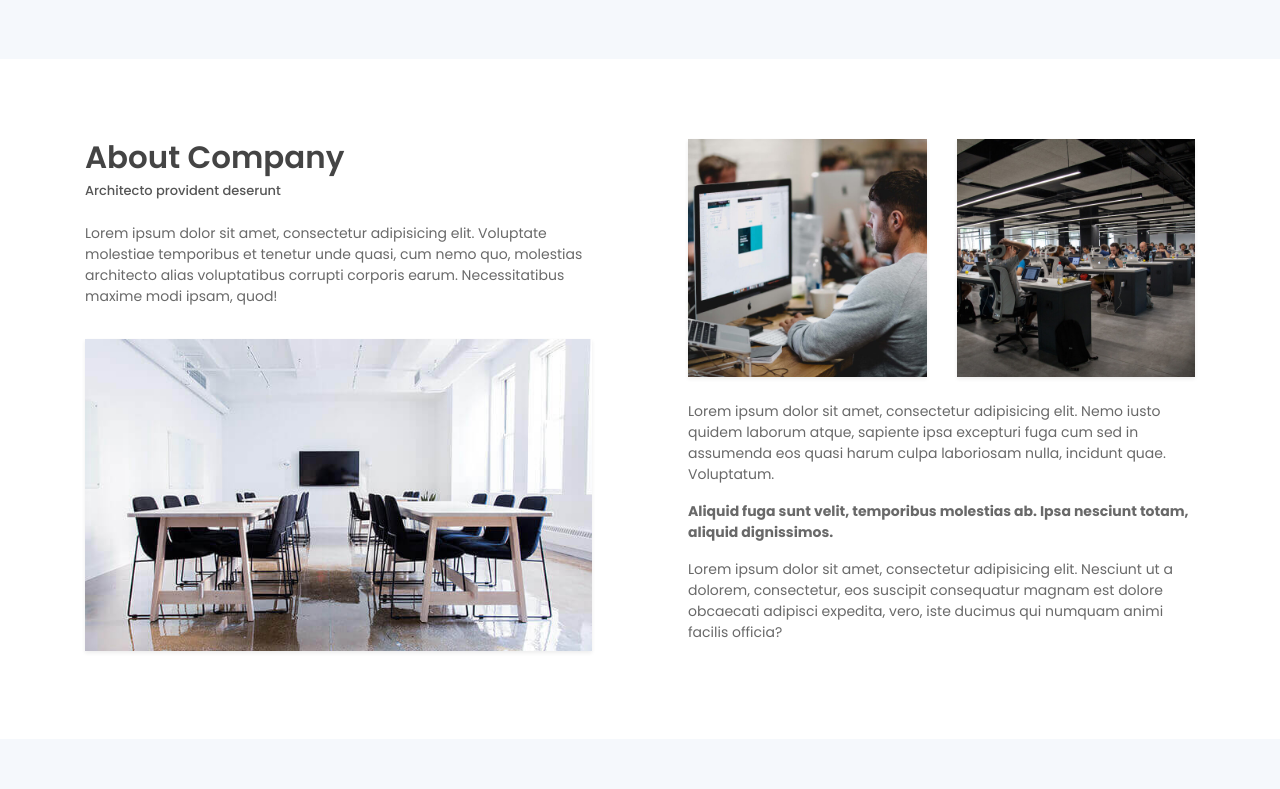
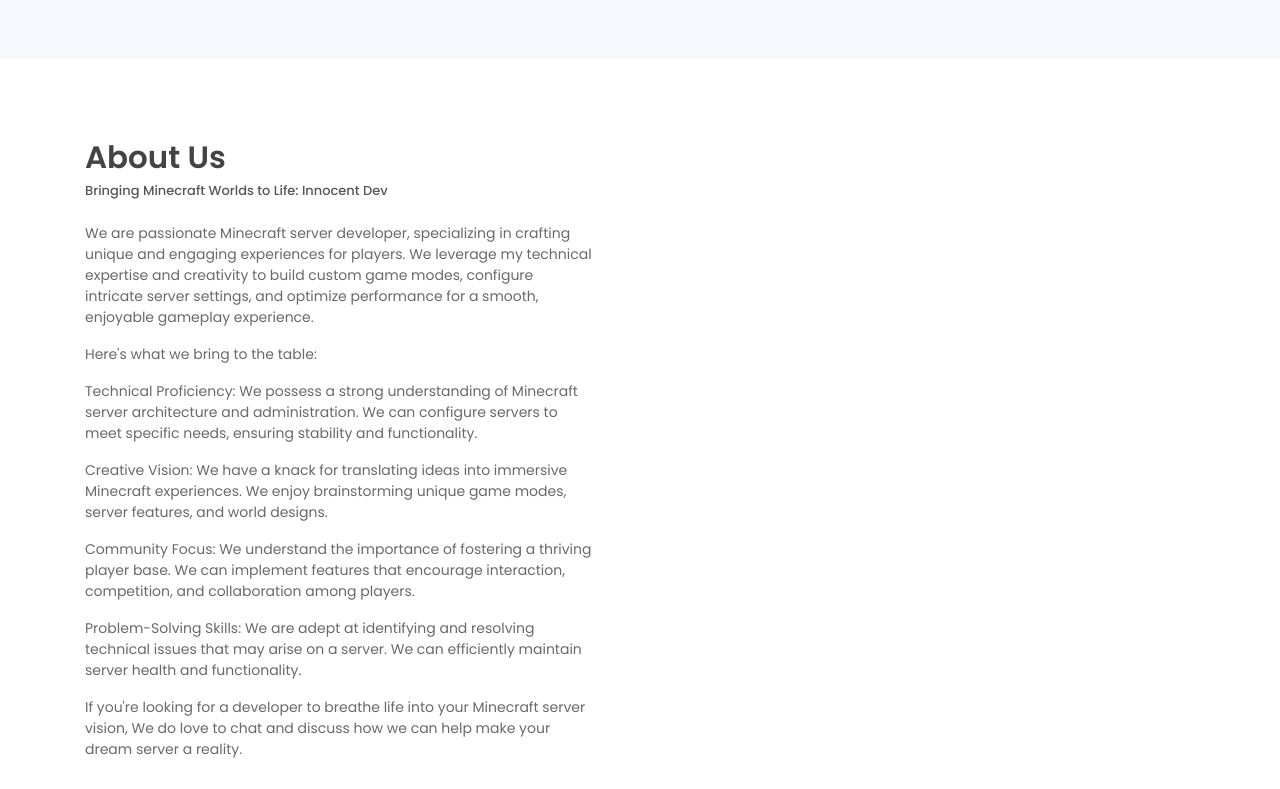
Before and after one commit to InnocentDevYT/InnocentDev, a plain HTML site: page index.html in a window 1280 px wide. Shown: the part 1720-2509 px from the top of the page. Drawn offline with Linux system fonts and the light colour scheme.

Commit message:
Update index.html

```diff
--- a/index.html
+++ b/index.html
@@ -125,26 +125,16 @@
         <div class="container">
             <div class="row justify-content-between">
                 <div class="col-md-6 pr-md-5 mb-4 mb-md-0">
-                    <h6 class="section-title mb-0">About Company</h6>
-                    <h6 class="section-subtitle mb-4">Architecto provident deserunt</h6>
-                    <p >Lorem ipsum dolor sit amet, consectetur adipisicing elit. Voluptate molestiae temporibus et tenetur unde quasi, cum nemo quo, molestias architecto alias voluptatibus corrupti corporis earum. Necessitatibus maxime modi ipsam, quod!</p>
+                    <h6 class="section-title mb-0">About Us</h6>
+                    <h6 class="section-subtitle mb-4">Bringing Minecraft Worlds to Life: Innocent Dev</h6>
+                    <p >We are passionate Minecraft server developer, specializing in crafting unique and engaging experiences for players. We leverage my technical expertise and creativity to build custom game modes, configure intricate server settings, and optimize performance for a smooth, enjoyable gameplay experience.</p>
+		    <p >Here's what we bring to the table:</p>
+	            <p >Technical Proficiency: We possess a strong understanding of Minecraft server architecture and administration. We can configure servers to meet specific needs, ensuring stability and functionality.</p>
+		    <p >Creative Vision: We have a knack for translating ideas into immersive Minecraft experiences. We enjoy brainstorming unique game modes, server features, and world designs.</p>
+	            <p >Community Focus: We understand the importance of fostering a thriving player base. We can implement features that encourage interaction, competition, and collaboration among players.</p>
+		    <p >Problem-Solving Skills: We are adept at identifying and resolving technical issues that may arise on a server. We can efficiently maintain server health and functionality.</p>
+		    <p >If you're looking for a developer to breathe life into your Minecraft server vision, We do love to chat and discuss how we can help make your dream server a reality.</p>
                     <img src="assets/imgs/about.jpg" alt="" class="w-100 mt-3 shadow-sm">
-                </div>
-                <div class="col-md-6 pl-md-5">
-                    <div class="row">
-                        <div class="col-6">
-                            <img src="assets/imgs/about-1.jpg" alt="" class="w-100 shadow-sm">
-                        </div>
-                        <div class="col-6">
-                            <img src="assets/imgs/about-2.jpg" alt="" class="w-100 shadow-sm">
-                        </div>
-                        <div class="col-12 mt-4">
-                            <p>Lorem ipsum dolor sit amet, consectetur adipisicing elit. Nemo iusto quidem laborum atque, sapiente ipsa excepturi fuga cum sed in assumenda eos quasi harum culpa laboriosam nulla, incidunt quae. Voluptatum.</p>
-                            <p><b>Aliquid fuga sunt velit, temporibus molestias ab. Ipsa nesciunt totam, aliquid dignissimos.</b><br>
-                            </p>
-                            <p>Lorem ipsum dolor sit amet, consectetur adipisicing elit. Nesciunt ut a dolorem, consectetur, eos suscipit consequatur magnam est dolore obcaecati adipisci expedita, vero, iste ducimus qui numquam animi facilis officia?</p>
-                        </div>
-                    </div>
                 </div>
             </div>
         </div>
```
